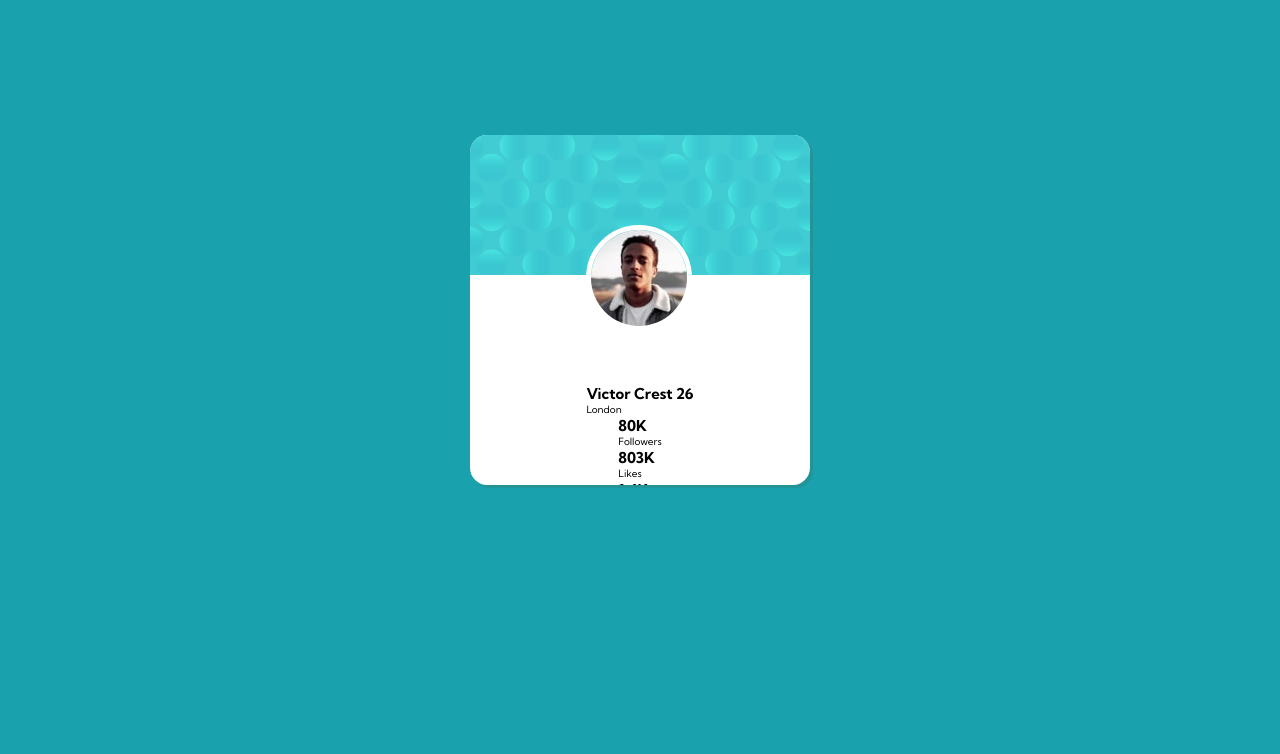
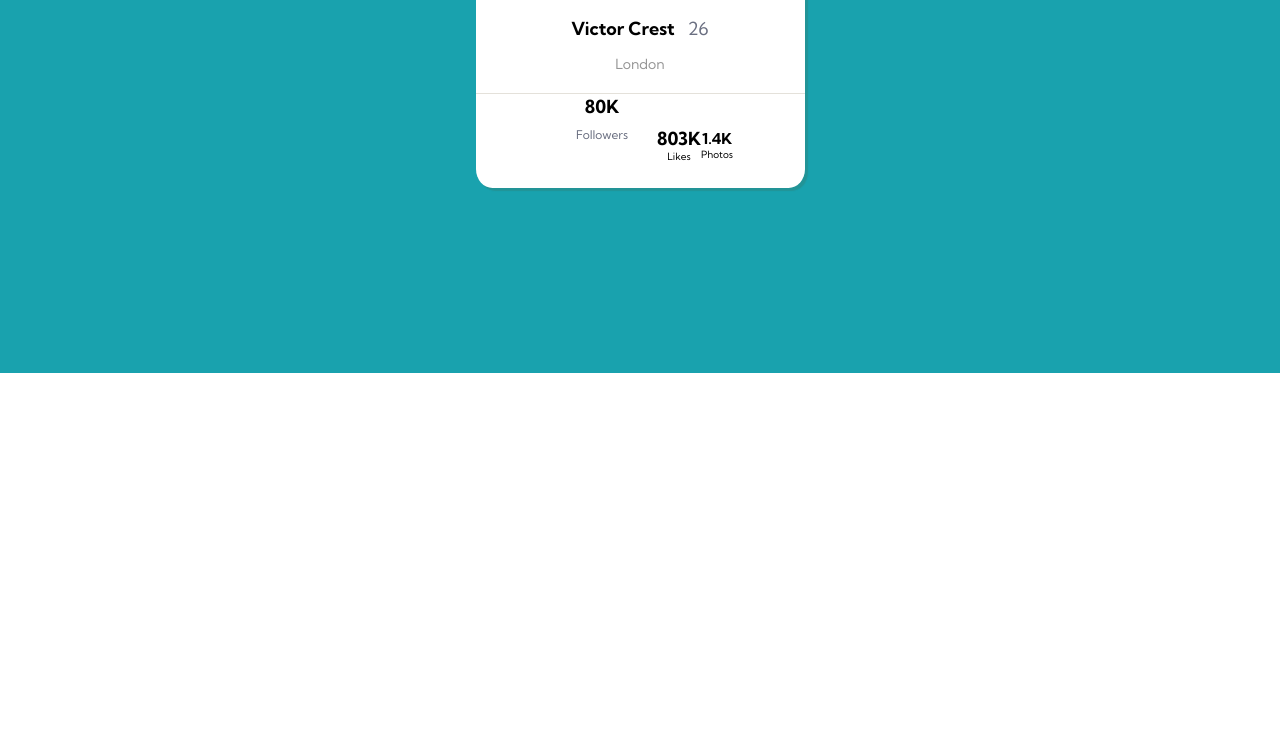
Before and after one commit to duquerson/card_challeng_mentor, a plain HTML site: page index.html in a window 1280 px wide. Shown: the part 377-1131 px from the top of the page. After the commit the page ends 800 px from the top, so only its background shows below. Drawn offline with Linux system fonts and the light colour scheme.

Commit message:
modelado de tarjeta parte 2

```diff
--- a/css/style.css
+++ b/css/style.css
@@ -29,41 +29,104 @@ html {
 
 .container {
     /* contendor de la pagina */
+    background-color: var(--Dark-cyan);
+    width: 100%;
+    height: 750px;
     display: flex;
-    background-color: var(--Dark-cyan);
-    min-width: 375px;
-    width: 100%;
-    height: 100%;
+    justify-content: center;
+    align-items: center;
 }
 
 .cardbody {
     /* contendedor de la tarjeta */
-    width: 340px;
-    max-width: 768px;
-    height: 350px;
-    max-height: 1024px;
+    width: 329px;
+    height: 380px;
+    overflow: hidden;
     background-color: white;
     border-radius: 5%;
-    margin: 40% auto;
     box-shadow: 3px 3px 1px rgba(89, 73, 30, 0.16);
+    position: absolute;
+}
+
+.cardbody_imagenlogo {
+    /* modificaciones al fondo logo */
+    width: 329 px;
+    height: 140px;
+}
+
+.cardbody_perfil {
+    /* modificaciones al contenido central de la tarjeta */
+    width: 329 px;
+    height: 144 px;
+    border-bottom: 1px solid rgba(89, 73, 30, 0.16);
     display: flex;
     flex-direction: column;
+    justify-content: center;
     align-items: center;
-    overflow: hidden;
-}
-
-.cardbody_imagen {
-    min-width: 340px;
-    min-height: 140px;
-    background-image: url("./images/bg-pattern-card.svg");
-    background-repeat: no-repeat;
-    background-size: cover;
-    background-position: center;
 }
 
 .cardbody_perfil img {
+    /* modificaciones a la imagen */
     position: relative;
-    border-radius: 50%;
-    border: 5px solid white;
-    bottom: 50px;
+    border: 4.8px solid white;
+    border-radius: 48%;
+    bottom: 55px;
 }
+
+.cardbody_perfil h1 {
+    /* modificaciones al texto parte 1 */
+    position: relative;
+    font-size: 18px;
+    font-weight: 700;
+    bottom: 35px;
+}
+
+.cardbody_perfil span {
+    /* modificaciones al texto parte 2 */
+    color: var(--Dark-grayish-blue);
+    font-weight: 400;
+    margin-left: 9px;
+}
+
+.cardbody_perfil p {
+    /* modificaciones al texto parte 3 */
+    position: relative;
+    font-size: 14px;
+    font-weight: 400;
+    bottom: 20px;
+    color: var(--Dark-gray);
+}
+
+.cardbody_footer {
+    /* modificaciones al pie de pagina */
+    width: 329px;
+    height: 101px;
+    display: flex;
+    align-items: center;
+    justify-content: center;
+    text-align: center;
+}
+
+.cardbody_footer--followers {
+    height: 100px;
+    width: 110px;
+}
+
+.cardbody_footer--followers h2 {
+    /* modificaciones al texto seguidores */
+    font-size: 18px;
+    font-weight: 700;
+}
+
+.cardbody_footer--followers p {
+    margin-top: 9px;
+    font-weight: 400;
+    font-size: 12px;
+    color: var(--Dark-grayish-blue);
+}
+
+.cardbody_footer--like h2 {
+    font-size: 18px;
+    font-weight: 700;
+    margin: 0 auto;
+}
--- a/index.html
+++ b/index.html
@@ -15,14 +15,15 @@
 <body>
     <main class="container">
         <section class="cardbody">
-            <article class="cardbody_imagen">
-            </article>
-            <div class="cardbody_perfil">
+            <section class="cardbody_imagenlogo">
+                <img src="./css/images/bg-pattern-card.svg" alt="logo_font">
+            </section>
+            <section class="cardbody_perfil">
                 <img src="./css/images/image-victor.jpg" class="cardbody_perfil--imagen" alt="imagen_perfil">
-                <h1>Victor Crest <span>26</span></h1>
+                <h1>Victor Crest <span> 26</span></h1>
                 <p>London</p>
-            </div>
-            <footer class="cardbody_footer">
+            </section>
+            <section class="cardbody_footer">
                 <div class="cardbody_footer--followers">
                     <h2>80K</h2>
                     <p>Followers</p>
@@ -35,7 +36,7 @@
                     <h2>1.4K</h2>
                     <p>Photos</p>
                 </div>
-            </footer>
+            </section>
         </section>
     </main>
 </body>
```
